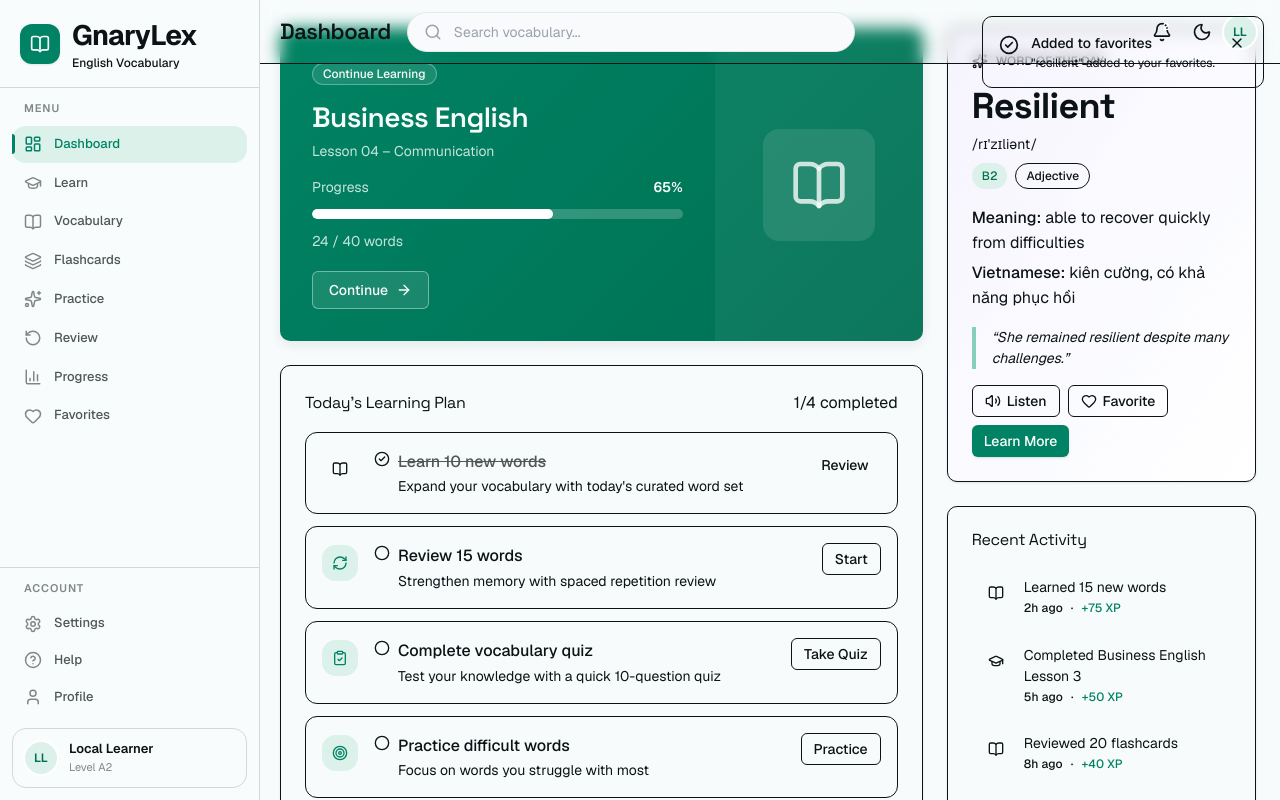
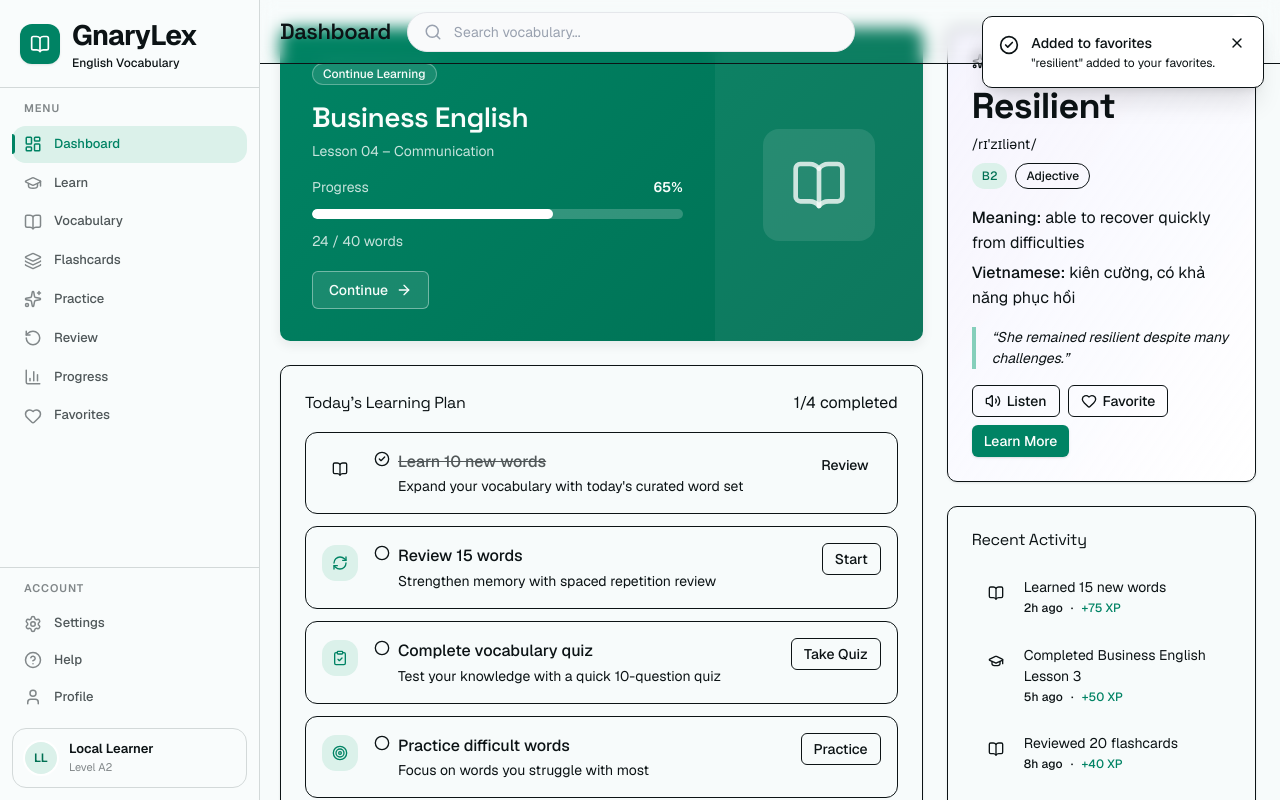
Before and after one commit to Thuanzz05/GnaryX_TA_FE, a React (Vite) app: page /dashboard in a window 1280 px wide. Both pictures are taken after a click on the button "Favorite". Shown: the part 755-1555 px from the top of the page. Built offline with nearby package versions, Linux system fonts and the light colour scheme.

Commit message:
fix: make toast notifications opaque

```diff
--- a/src/components/common/Toast.tsx
+++ b/src/components/common/Toast.tsx
@@ -29,10 +29,10 @@ const iconMap = {
 }
 
 const styleMap = {
-  success: 'border-success-500/30 bg-success-50 dark:bg-success-900/20',
-  error: 'border-error-500/30 bg-error-50 dark:bg-error-900/20',
-  warning: 'border-warning-500/30 bg-warning-50 dark:bg-warning-900/20',
-  info: 'border-primary-500/30 bg-primary-50 dark:bg-primary-900/20',
+  success: 'border-success-500/60',
+  error: 'border-error-500/60',
+  warning: 'border-warning-500/60',
+  info: 'border-primary-500/60',
 }
 
 const iconColorMap = {
@@ -59,8 +59,8 @@ function ToastItem({
       exit={{ opacity: 0, x: 60, scale: 0.95 }}
       transition={{ duration: 0.25, ease: 'easeOut' }}
       className={cn(
-        'pointer-events-auto flex w-full max-w-sm items-start gap-3 rounded-card border p-4 shadow-card-hover',
-        'bg-surface-light dark:bg-surface-card-dark',
+        'pointer-events-auto flex w-full max-w-sm items-start gap-3 rounded-card border p-4 shadow-xl',
+        'bg-white dark:bg-slate-900',
         styleMap[toast.type],
       )}
       role="alert"
```
